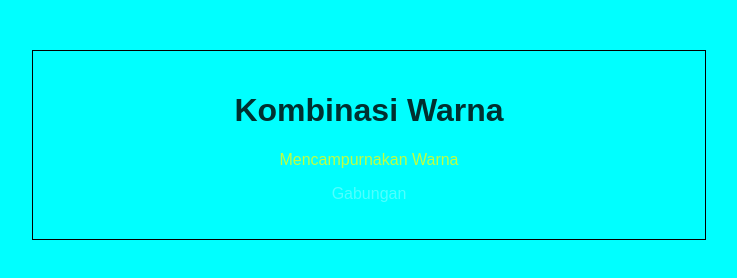
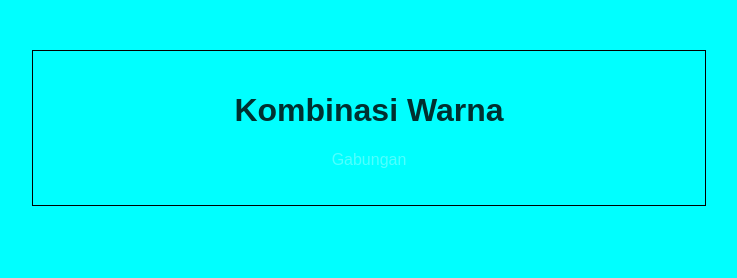
Before and after one commit to Jundillah-0/Tugas, a plain HTML site: page index.html in a window 1280 px wide. Shown: the whole page, without its empty margins (271-1008 px from the left). Drawn offline with Linux system fonts and the light colour scheme.

Commit message:
hapus lagi p pertama

```diff
--- a/index.html
+++ b/index.html
@@ -31,7 +31,7 @@
 
     <div class="container">
         <h1 class="text-black">Kombinasi Warna</h1>
-        <p class="text-yellow">Mencampurnakan Warna</p>
+
         <p class="text-white">Gabungan</p>
     </div>
 
```
